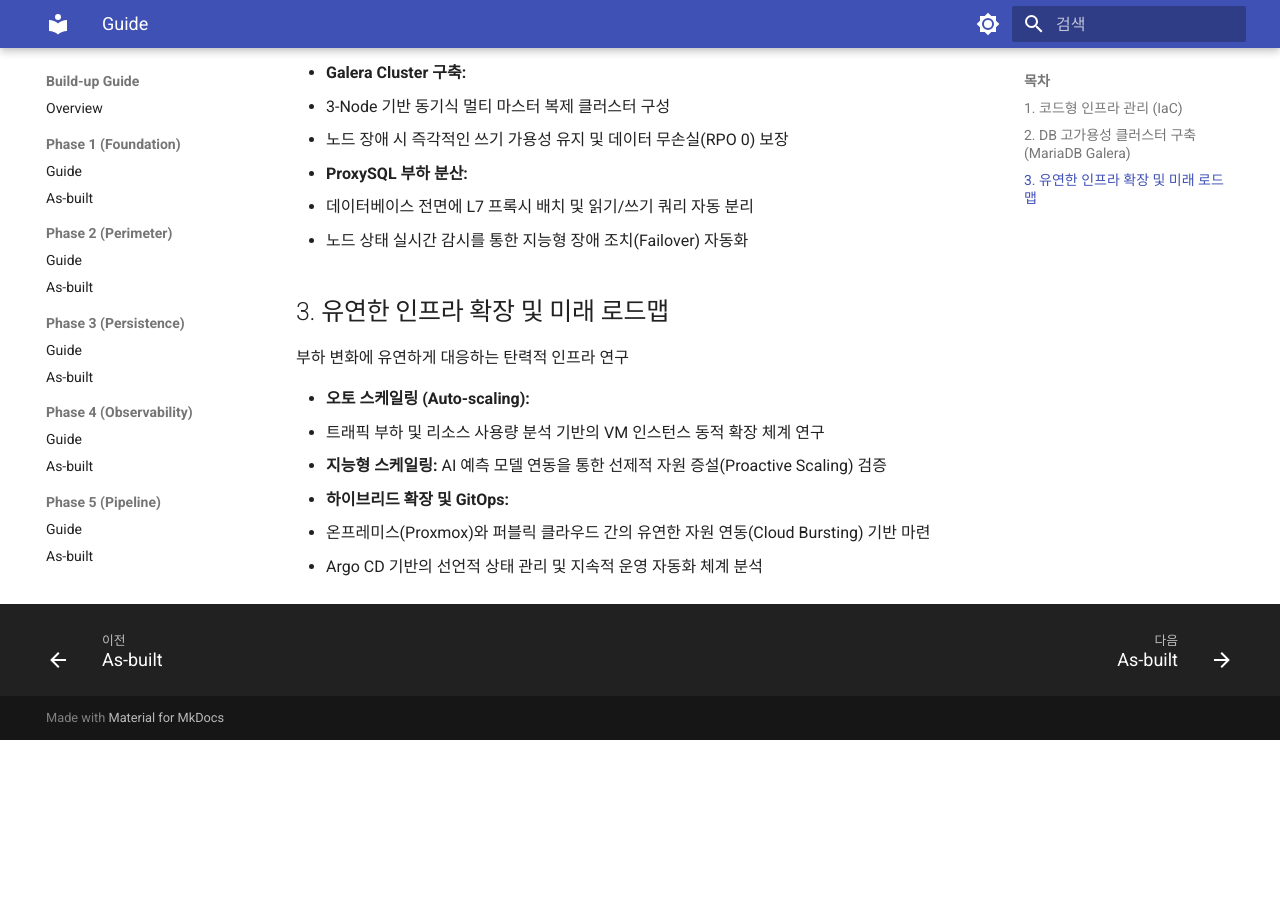
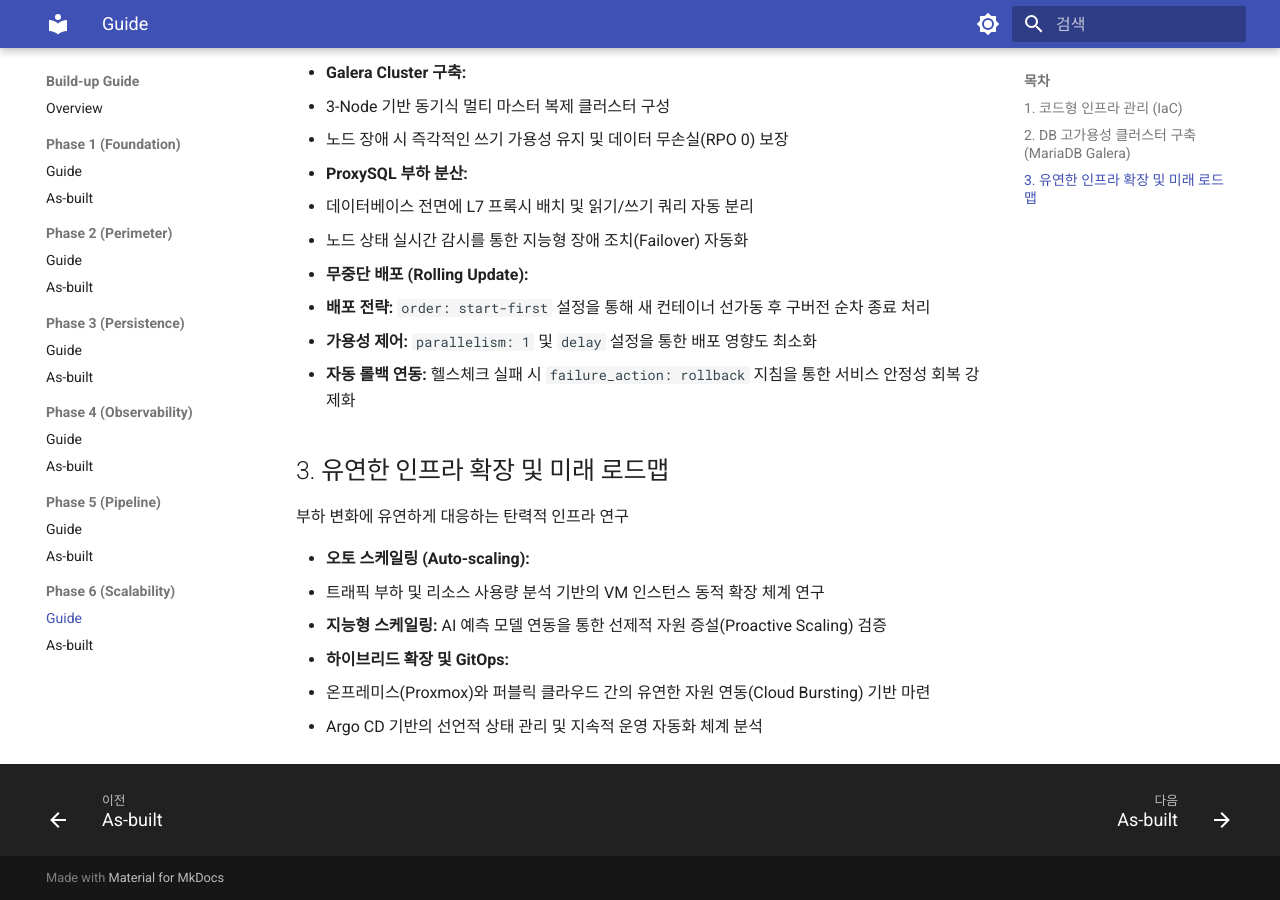
Before and after one commit to ksj686/cloud_infra, an MkDocs documentation site: the page built from docs/build-up/06_scalability/README.md, in a window 1280 px wide and 900 px high, scrolled down 678 px. Built offline with MkDocs 1.6.1 and Material for MkDocs 9.7.7, drawn with Linux system fonts in a browser that asks for light colours; before the commit the page ends 1418 px from its top, so only the background shows below that.

Commit message:
refactor: K8s 준비를 위한 호스트 설정 및 무중단 배포 전략 고도화  - Swap 비활성화 및 Cloud-init 자동화 템플릿 지침 반영 (Phase 1)  - YAML DRY(Anchor/Alias) 원칙 수립을 통한 IaC 관리 효율 개선  - 롤링 업데이트 세부 파라미터 및 자동 롤백 가이드 구체화 (Phase 6)  - 인프라 운영 무결성 확보를 위한 기술 명세 정교화 및 이력 기록

```diff
--- a/docs/build-up/06_scalability/README.md
+++ b/docs/build-up/06_scalability/README.md
@@ -25,6 +25,10 @@
 - **ProxySQL 부하 분산:**
   - 데이터베이스 전면에 L7 프록시 배치 및 읽기/쓰기 쿼리 자동 분리
   - 노드 상태 실시간 감시를 통한 지능형 장애 조치(Failover) 자동화
+- **무중단 배포 (Rolling Update):**
+  - **배포 전략:** `order: start-first` 설정을 통해 새 컨테이너 선가동 후 구버전 순차 종료 처리
+  - **가용성 제어:** `parallelism: 1` 및 `delay` 설정을 통한 배포 영향도 최소화
+  - **자동 롤백 연동:** 헬스체크 실패 시 `failure_action: rollback` 지침을 통한 서비스 안정성 회복 강제화
 
 ## 3. 유연한 인프라 확장 및 미래 로드맵
 
```
Also changed, not shown: docs/CHANGELOG.md (+6 -4 lines), docs/build-up/01_foundation/README.md (+3 -0 lines), docs/standards/common_infra_elements.md (+3 -0 lines).
